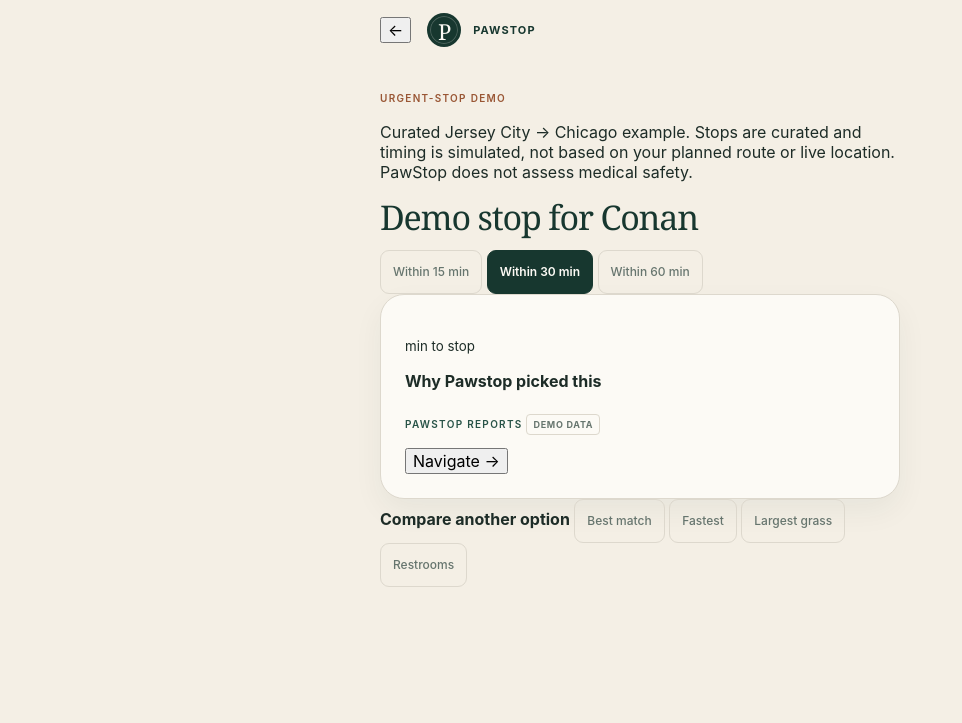
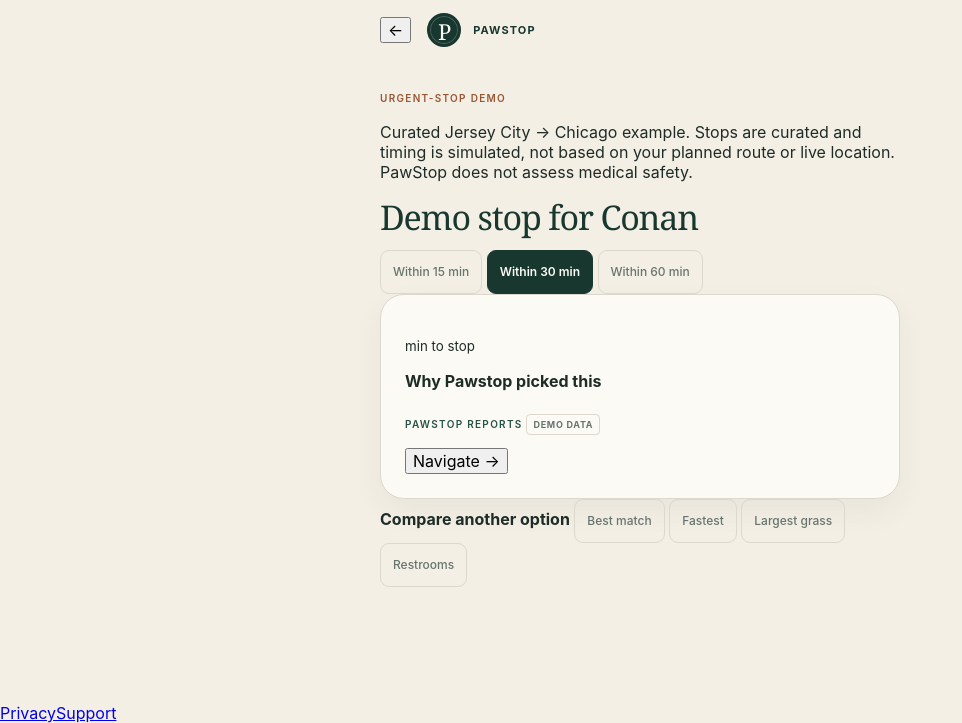
Before and after one commit to patrickarvia/pawstop, a website: page index.html in a window 1280 px wide. Shown: the part 1689-2412 px from the top of the page, without its empty margins (0-962 px from the left). Drawn offline with Linux system fonts and the light colour scheme.

Commit message:
Include release pages in app and align browser regression checks

```diff
--- a/index.html
+++ b/index.html
@@ -181,6 +181,7 @@
     <p id="urgentCaveat" class="fine"></p>
   </section>
 </main>
+<footer class="app-footer"><a href="privacy.html">Privacy</a><a href="support.html">Support</a></footer>
 <script src="app.js"></script>
 </body>
 </html>
```
